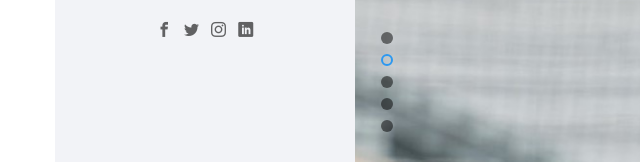
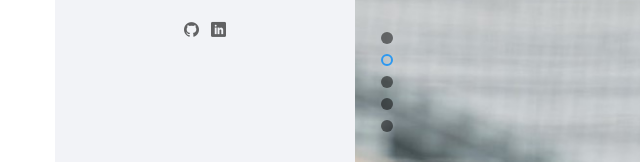
Before and after one commit to mohitgadde/website, a plain HTML site: page index.html in a window 1280 px wide. Shown: the part 638-802 px from the top of the page, 0-640 px from the left. Drawn offline with nearby package versions, Linux system fonts and the light colour scheme; files whose address does not match are found by name; a web font is replaced by a local one.

Commit message:
Added Github link

```diff
--- a/index.html
+++ b/index.html
@@ -79,9 +79,9 @@
 			<div class="colorlib-footer">
 
 				<ul>
-					<li><a href="https://www.facebook.com/mohit.gadde" target="blank"><i class="icon-facebook2"></i></a></li>
-					<li><a href="#"><i class="icon-twitter2"></i></a></li>
-					<li><a href="#"><i class="icon-instagram"></i></a></li>
+					<!-- <li><a href="https://www.facebook.com/mohit.gadde" target="blank"><i class="icon-facebook2"></i></a></li>
+					<li><a href="https://twitter.com/mohitgadde?lang=en"><i class="icon-twitter2"></i></a></li> -->
+					<li><a href="https://github.com/mohitgadde"><i class="icon-github"></i></a></li>
 					<li><a href="https://www.linkedin.com/in/mohitvishnu-srinivas-gadde-974162130/" target="blank"><i class="icon-linkedin2"></i></a></li>
 				</ul>
 			</div>
```
